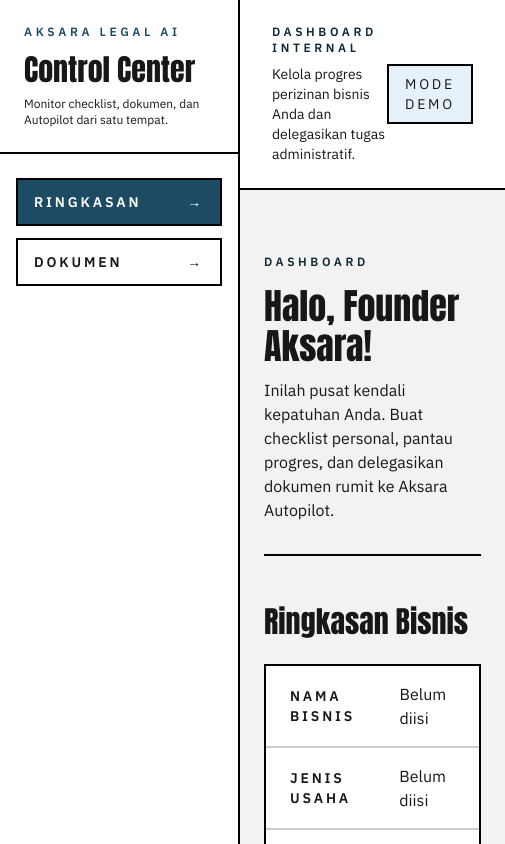
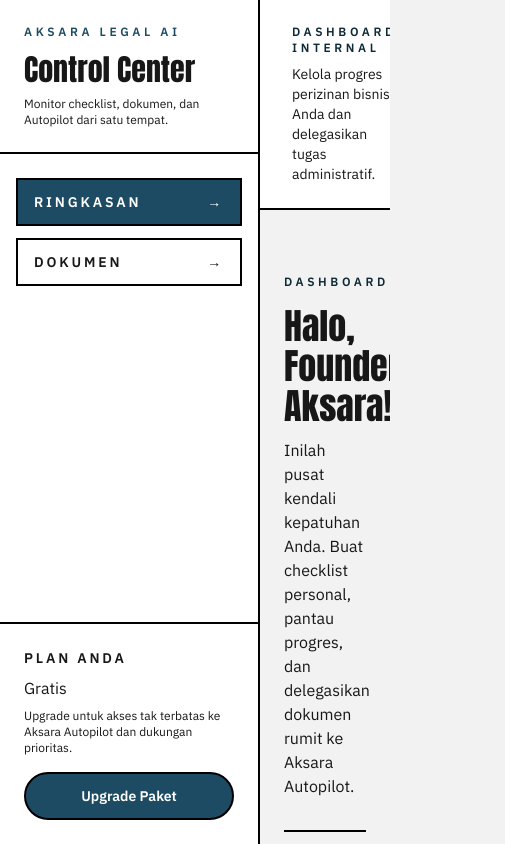
Before and after one commit to Sumbu-Labs/Aksara-Legal-AI, a Next.js app in the folder frontend/: page /dashboard in a window 390 px wide. Shown: the top 844 px of the page, 505 px wide, since content can reach past the window. Built offline with nearby package versions, Linux system fonts and the light colour scheme.

Commit message:
fix(dashboard): improve layout responsiveness and structure in DashboardShell component

```diff
--- a/frontend/src/app/dashboard/page.tsx
+++ b/frontend/src/app/dashboard/page.tsx
@@ -158,7 +158,7 @@
             </div>
           </div>
 
-          <div className="space-y-6">
+          <div className="space-y-6 lg:sticky lg:top-24 lg:self-start">
             <div className="border-2 border-black bg-secondary/40 px-6 py-6">
               <h3 className="font-heading text-2xl text-neutral-dark">Status Checklist</h3>
               <p className="mt-2 text-sm text-neutral-mid">
--- a/frontend/src/components/dashboard/DashboardShell.tsx
+++ b/frontend/src/components/dashboard/DashboardShell.tsx
@@ -3,6 +3,7 @@
 import Link from 'next/link';
 import { usePathname } from 'next/navigation';
 import type { ReactNode } from 'react';
+import type { JSX } from 'react';
 
 type NavItem = {
   href: string;
@@ -18,8 +19,8 @@
   const pathname = usePathname();
 
   return (
-    <div className="flex min-h-screen w-full bg-background text-neutral-dark">
-      <aside className="flex w-[260px] min-w-[240px] flex-col border-r-2 border-black bg-white">
+    <div className="flex h-screen w-full overflow-hidden bg-background text-neutral-dark">
+      <aside className="sticky top-0 flex h-full w-[260px] min-w-[240px] flex-col border-r-2 border-black bg-white">
         <div className="border-b-2 border-black px-6 py-6">
           <p className="text-xs font-semibold uppercase tracking-[0.3em] text-primary">Aksara Legal AI</p>
           <h1 className="mt-3 font-heading text-3xl text-neutral-dark">Control Center</h1>
@@ -64,7 +65,7 @@
         </div>
       </aside>
 
-      <div className="flex flex-1 flex-col">
+      <div className="flex flex-1 flex-col overflow-hidden">
         <header className="flex items-center justify-between border-b-2 border-black bg-white px-8 py-6">
           <div>
             <p className="text-xs font-semibold uppercase tracking-[0.3em] text-primary-dark">Dashboard Internal</p>
```
